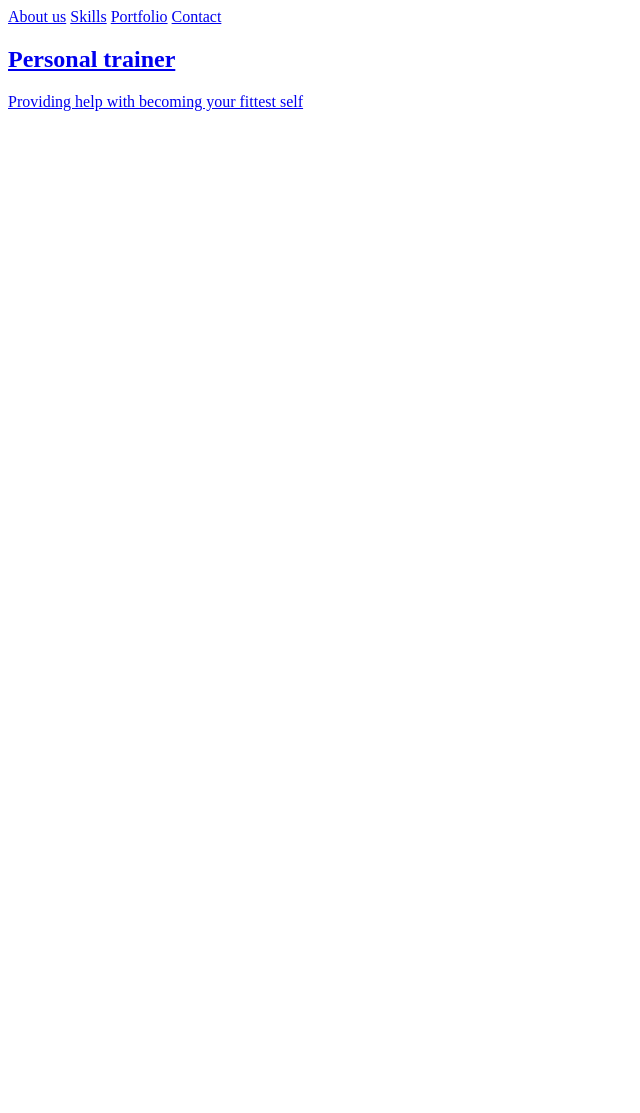
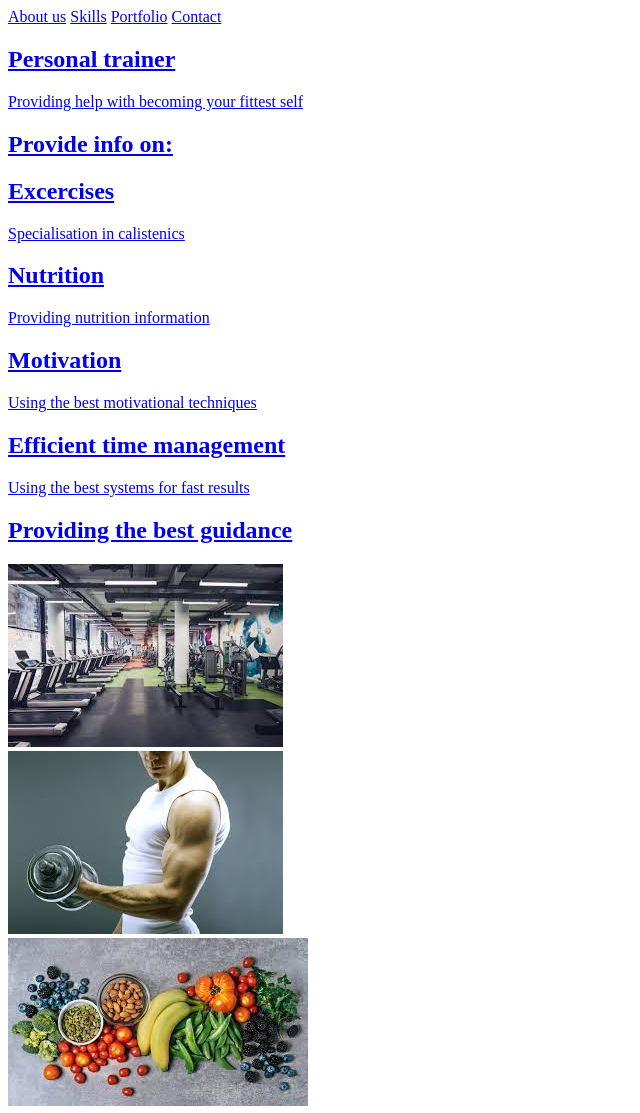
Before and after one commit to KasiaWad/html-prosta-strona, a plain HTML site: page index.html in a window 1280 px wide. Shown: the whole page, without its empty margins (0-640 px from the left). Before the commit the page ends 800 px from the top, so only its background shows below. Drawn offline with Linux system fonts and the light colour scheme.

Commit message:
sections-about-skills-portfolio

```diff
--- a/index.html
+++ b/index.html
@@ -17,7 +17,37 @@
         <h1>Personal trainer</h1>
         <p>Providing help with becoming your fittest self</p>
     </section>
-
+    <section id="skills">
+        <h1>Provide info on:</h1>
+        <div class="skill">
+            <h2>Excercises</h2>
+            <p>Specialisation in calistenics</p>
+        </div>
+        <div class="skill">
+            <h2>Nutrition</h2>
+            <p>Providing nutrition information</p>
+        </div>
+        <div class="skill">
+            <h2>Motivation</h2>
+            <p>Using the best motivational techniques</p>
+        </div>
+        <div class="skill">
+            <h2>Efficient time management</h2>
+            <p>Using the best systems for fast results</p>
+        </div>
+    </section>
+    <section id="portfolio">
+        <h1>Providing the best guidance</h1>
+        <div class="portfolio-item">
+            <img src="gym.jpg" alt="gym">
+        </div>
+        <div class="portfolio-item">
+            <img src="muscles.jpg" alt="muscles">
+        </div>
+        <div class="portfolio-item">
+            <img src="nutrition.jpg" alt="nutrition">
+        </div>
+    </section>
 
 </body>
 </html>
```
